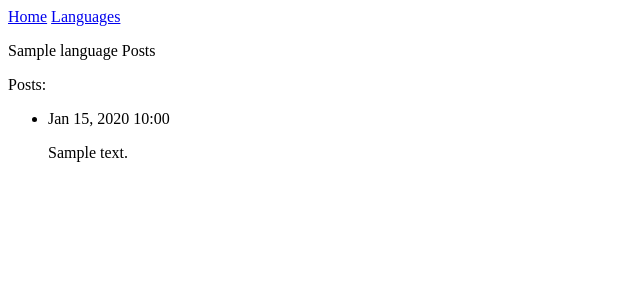
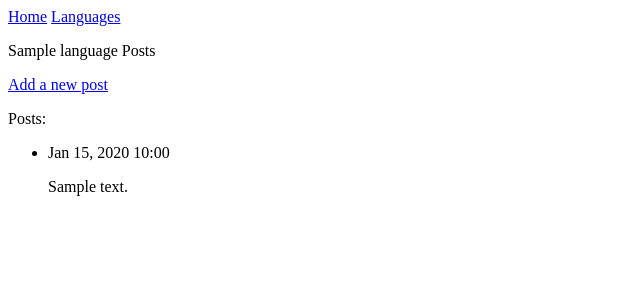
Before and after one commit to abrolon87/lingovault-django, a Django app: page /languages/1/ in a window 1280 px wide. Shown: the top 300 px of the page, without its empty margins (0-640 px from the left). Run offline with Django 3.2, Linux system fonts and the light colour scheme; tables that the repository leaves empty hold one stand-in row (values such as "Sample post").

Commit message:
adds link to new_post

```diff
--- a/lingovault_app/templates/lingovault_app/language.html
+++ b/lingovault_app/templates/lingovault_app/language.html
@@ -3,7 +3,7 @@
 {% block content %}
 
 <p>{{ language }} Posts</p>
-
+<a href="{% url 'lingovault_app:new_post' language.id %}">Add a new post</a>
 <p>Posts:</p>
 <ul>
 {% for post in posts %}
```
